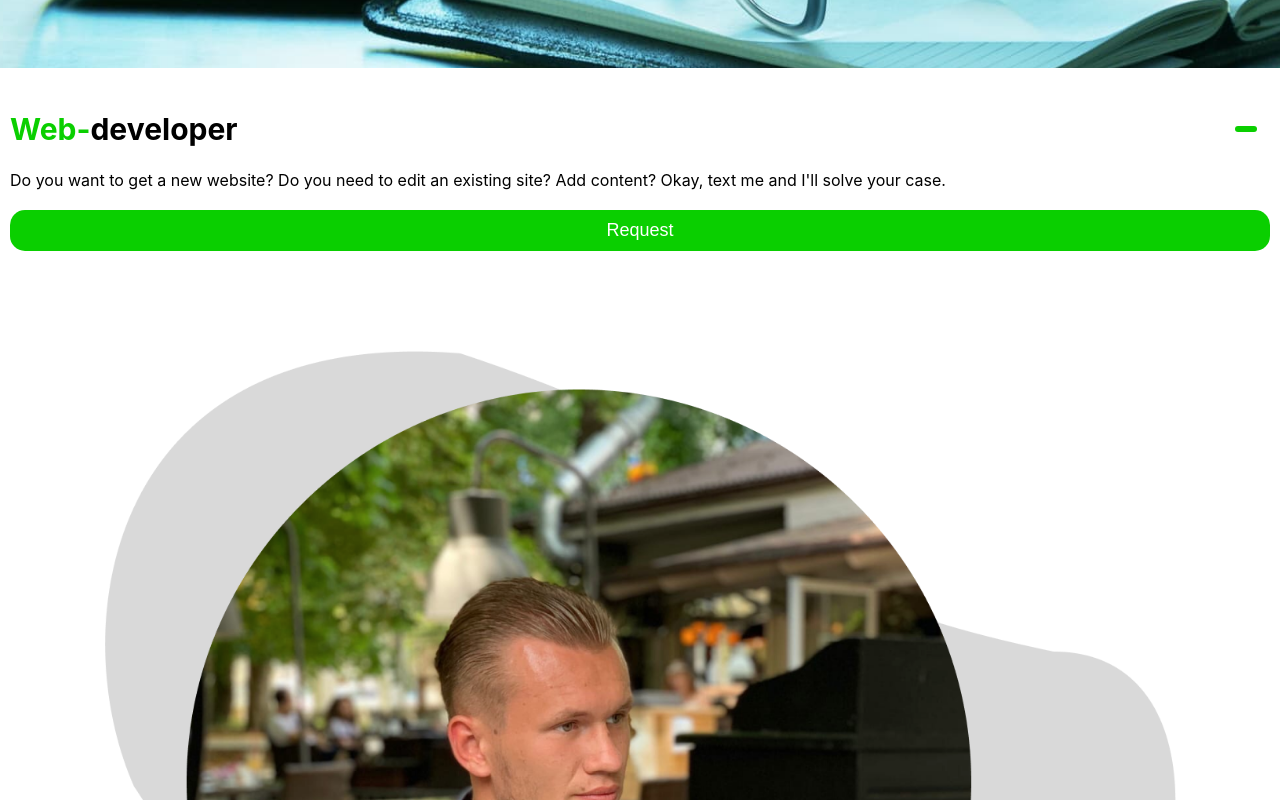
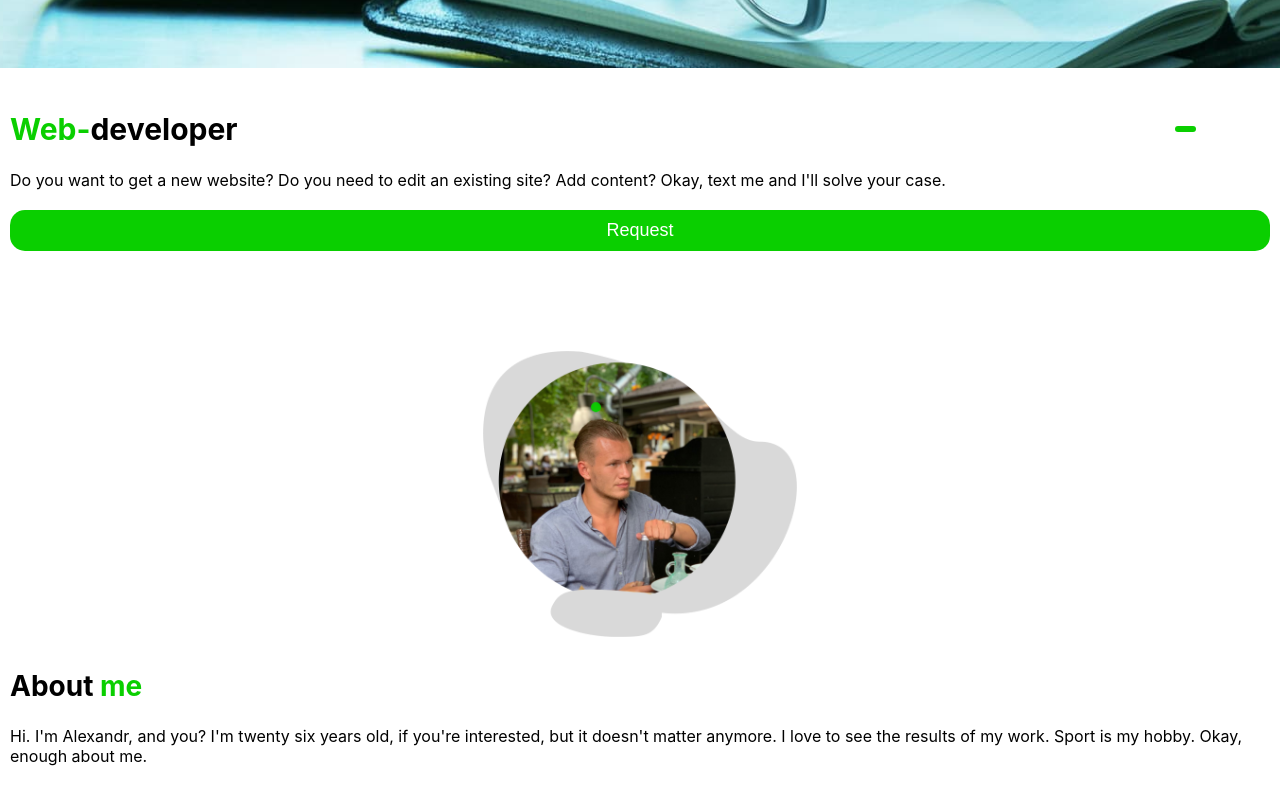
Before and after one commit to Alehandro26/alexandr-uvarov, a React (Create React App) app: page / in a window 1280 px wide. Shown: the part 800-1600 px from the top of the page. Built offline with nearby package versions, Linux system fonts and the light colour scheme.

Commit message:
animatedAbout

```diff
--- a/src/componentes/AboutMe.jsx
+++ b/src/componentes/AboutMe.jsx
@@ -7,12 +7,17 @@ function AboutMe() {
       <div className="aboutme__wrapper container">
         <div className="aboutme__image-wrap">
           <img src={me} alt="Me" className="aboutme__image" />
+          <div className="aboutme__animated"></div>
         </div>
         <div className="aboutme__text">
           <h2 className="aboutme__title">
             About <span>me</span>
           </h2>
-          <p className="aboutme__subtitle">Hi. I'm Alexandr, and you?</p>
+          <p className="aboutme__subtitle">
+            Hi. I'm Alexandr, and you? I'm twenty six years old, if you're
+            interested, but it doesn't matter anymore. I love to see the results
+            of my work. Sport is my hobby. Okay, enough about me.
+          </p>
         </div>
       </div>
     </section>
--- a/src/componentes/AboutMe.scss
+++ b/src/componentes/AboutMe.scss
@@ -11,10 +11,23 @@
   &__image-wrap {
     display: flex;
     justify-content: center;
+    max-width: 370px;
+  }
+
+  &__animated {
+    position: absolute;
+    width: 10px;
+    height: 10px;
+    border-radius: 50%;
+    opacity: 0.95;
+    background-color: #0ACF00;
+    transform: translate(80px, 0px);
+    animation: aboutAnimated infinite 18s ease;
   }
 
   &__image {
     width: 85%;
+    position: relative;
   }
 
   &__text {
@@ -30,3 +43,51 @@
     }
   }
 }
+
+
+@keyframes aboutAnimated {
+  0% {
+    transform: translate(80px, 0px);
+    z-index: 1;
+  }
+  12.5% {
+    transform: translate(10px, 130px);
+  }
+  25% {
+    transform: translate(0px, 60px);
+  }
+  37.5% {
+    transform: translate(-50px, 50px);
+
+  }
+  50% {
+    transform: translate(-80px, 100px);
+    z-index: 1;
+    width: 10px;
+    height: 10px;
+  }
+  62.5% {
+    transform: translate(-60px, 140px);
+  }
+  72% {
+    transform: translate(100px, 250px);
+    width: 28px;
+    height: 28px;
+    z-index: 1;
+  }
+  73% {
+    z-index: -1;
+  }
+  87.5% {
+    transform: translate(-100px, -20px);
+    z-index: -1;
+  }
+  95% {
+    transform: translate(30px, -50px);
+    z-index: -1;
+  }
+  100% {
+    transform: translate(80px, 0px);
+    z-index: 1;
+  }
+}
--- a/src/componentes/Main.jsx
+++ b/src/componentes/Main.jsx
@@ -50,7 +50,6 @@ function Main() {
         <div className="popup__bgr" onClick={popupMain}></div>
         <div className="popup__wrapper">
           <div className="popup__exit-wrapper">
-            <div className="popup__animation"></div>
             <div className="popup__exit" onClick={popupMain}>
               <span className="popup__line"></span>
               <span className="popup__line"></span>
--- a/src/componentes/Main.scss
+++ b/src/componentes/Main.scss
@@ -117,6 +117,7 @@
 
     &__exit-wrapper {
         display: flex;
+        justify-content: flex-end;
         width: 100%;
     }
 
```
Also changed, not shown: src/assets/images/me.png.
